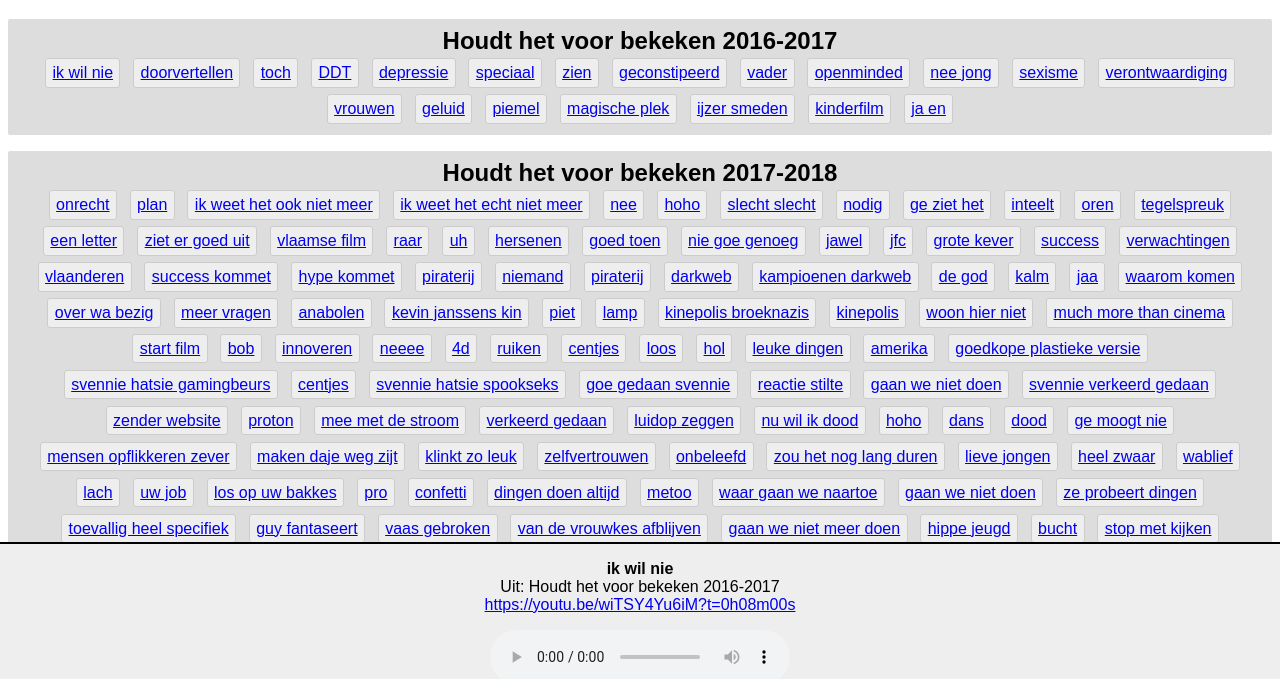
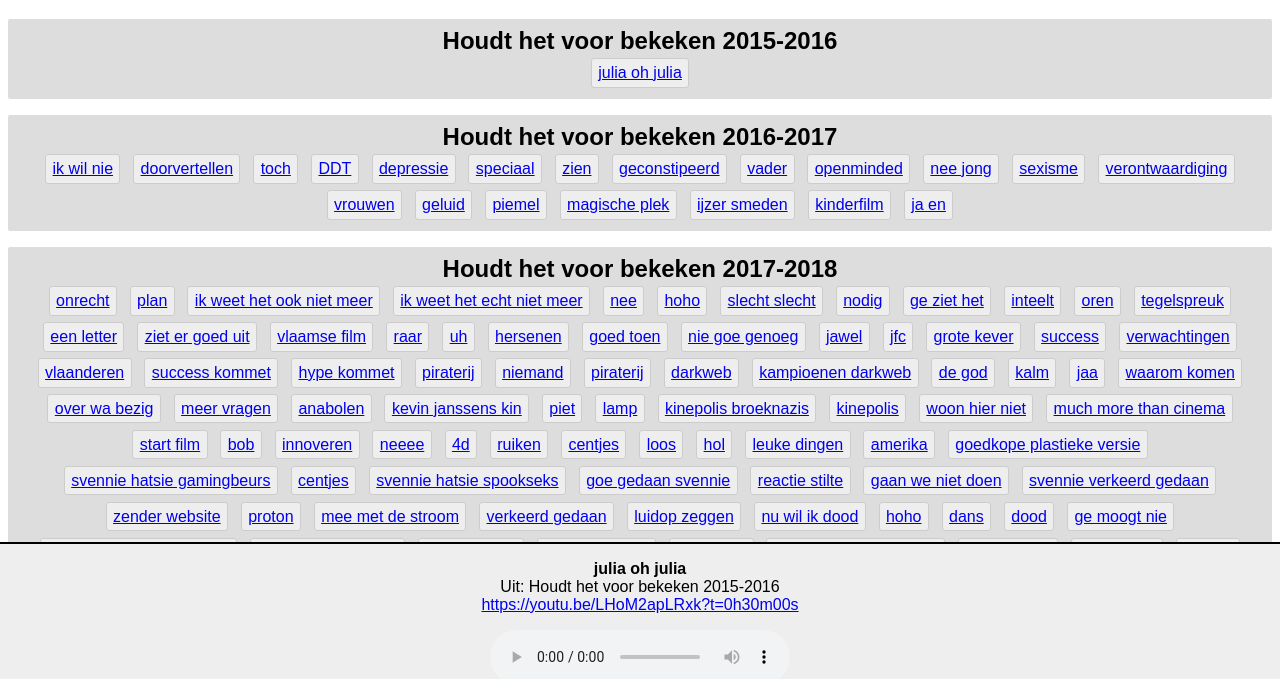
Before and after one commit to yugecin/xandilordi-soundboard, a plain HTML site: page index.html in a window 1280 px wide. Shown: the part 64-743 px from the top of the page. Drawn offline with Linux system fonts and the light colour scheme.

Commit message:
Add julia-oh-julia

```diff
--- a/index.html
+++ b/index.html
@@ -26,6 +26,7 @@ h1 img+img{transform:scaleX(-1)}
 </div>
 <script>
 var files = [
+	'hhvb1516_0.30.00_julia-oh-julia.mp3',
 	'hhvb1617_0.08.00_ik-wil-nie.mp3',
 	'hhvb1617_0.08.05_doorvertellen.mp3',
 	'hhvb1617_0.08.09_toch.mp3',
@@ -247,6 +248,7 @@ var files = [
 	'hhvb1819_2.16.30_gij-moet-daar-mee-leven.mp3'
 ]
 var shows = {
+	hhvb1516: [ 'Houdt het voor bekeken 2015-2016', 'https://youtu.be/LHoM2apLRxk' ],
 	hhvb1617: [ 'Houdt het voor bekeken 2016-2017', 'https://youtu.be/wiTSY4Yu6iM' ],
 	hhvb1718: [ 'Houdt het voor bekeken 2017-2018', 'https://youtu.be/92Ft0K7Lr6k' ],
 	hhvb1819: [ 'Houdt het voor bekeken 2018-2019', 'https://youtu.be/b8Kf4uiD-SE' ],
```
Also changed, not shown: 1 other file.
